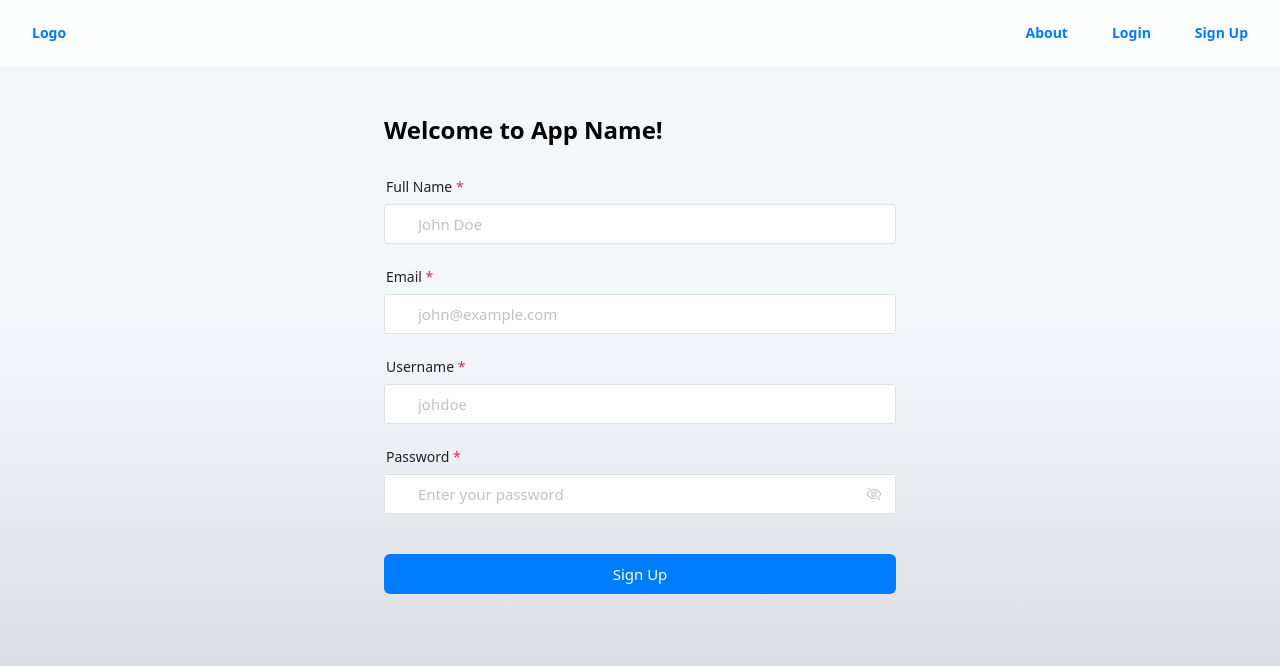
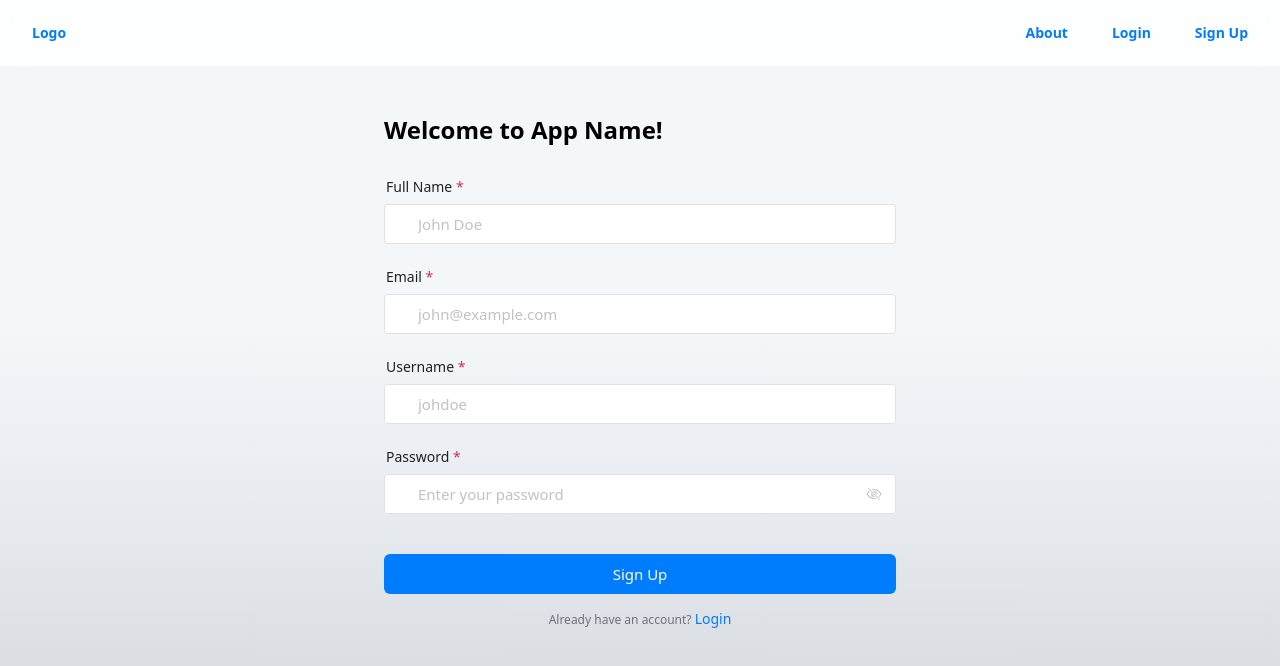
Before and after one commit to iyoub/VNT-dashboard-starter, a Vue app: page /signup in a window 1280 px wide. Shown: the top 666 px of the page. Built offline with nearby package versions, Linux system fonts and the light colour scheme; some icons are missing.

Commit message:
Added helper links to auth pages

```diff
--- a/src/views/public/LoginView.vue
+++ b/src/views/public/LoginView.vue
@@ -36,6 +36,13 @@
 
       <n-button @click="handleValidation" type="primary" size="large" strong block class="!mt-4"> Login </n-button>
     </n-form>
+
+    <p class="text-gray-500 text-center text-[12px] mt-4">
+      Don't have an account?
+      <RouterLink :to="{ name: 'SignUpView' }">
+        <n-button type="primary" text> Sign Up </n-button>
+      </RouterLink>
+    </p>
   </div>
 </template>
 
--- a/src/views/public/PasswordResetView.vue
+++ b/src/views/public/PasswordResetView.vue
@@ -14,6 +14,13 @@
 
       <n-button @click="handleValidation" type="primary" size="large" strong block class="!mt-4"> Send Email </n-button>
     </n-form>
+
+    <p class="text-gray-500 text-center text-[12px] mt-4">
+      Already have an account?
+      <RouterLink :to="{ name: 'LoginView' }">
+        <n-button type="primary" text> Login </n-button>
+      </RouterLink>
+    </p>
   </div>
 </template>
 
--- a/src/views/public/SignUpView.vue
+++ b/src/views/public/SignUpView.vue
@@ -48,6 +48,13 @@
 
       <n-button @click="handleValidation" type="primary" size="large" strong block class="!mt-4"> Sign Up </n-button>
     </n-form>
+
+    <p class="text-gray-500 text-center text-[12px] mt-4">
+      Already have an account?
+      <RouterLink :to="{ name: 'LoginView' }">
+        <n-button type="primary" text> Login </n-button>
+      </RouterLink>
+    </p>
   </div>
 </template>
 
```
